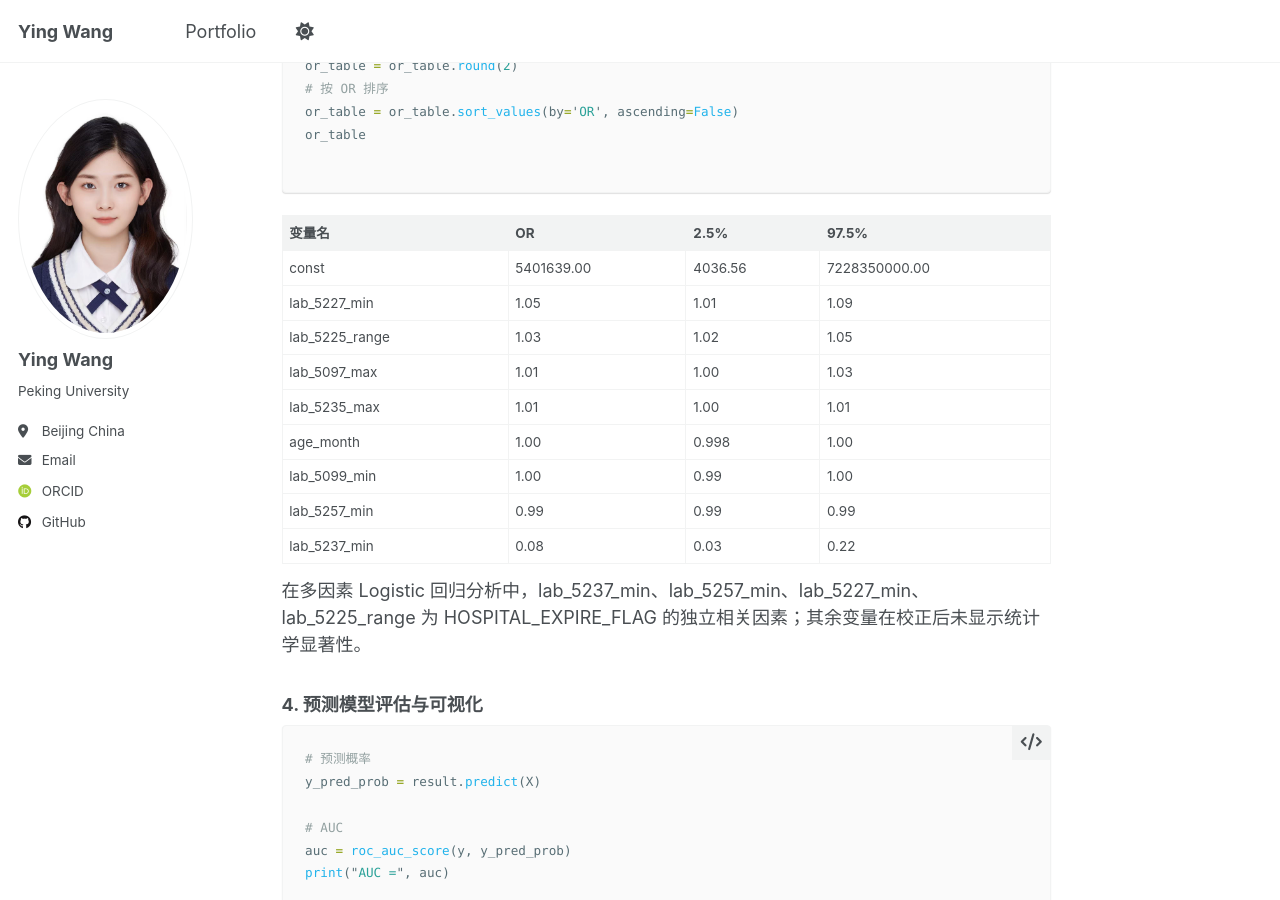
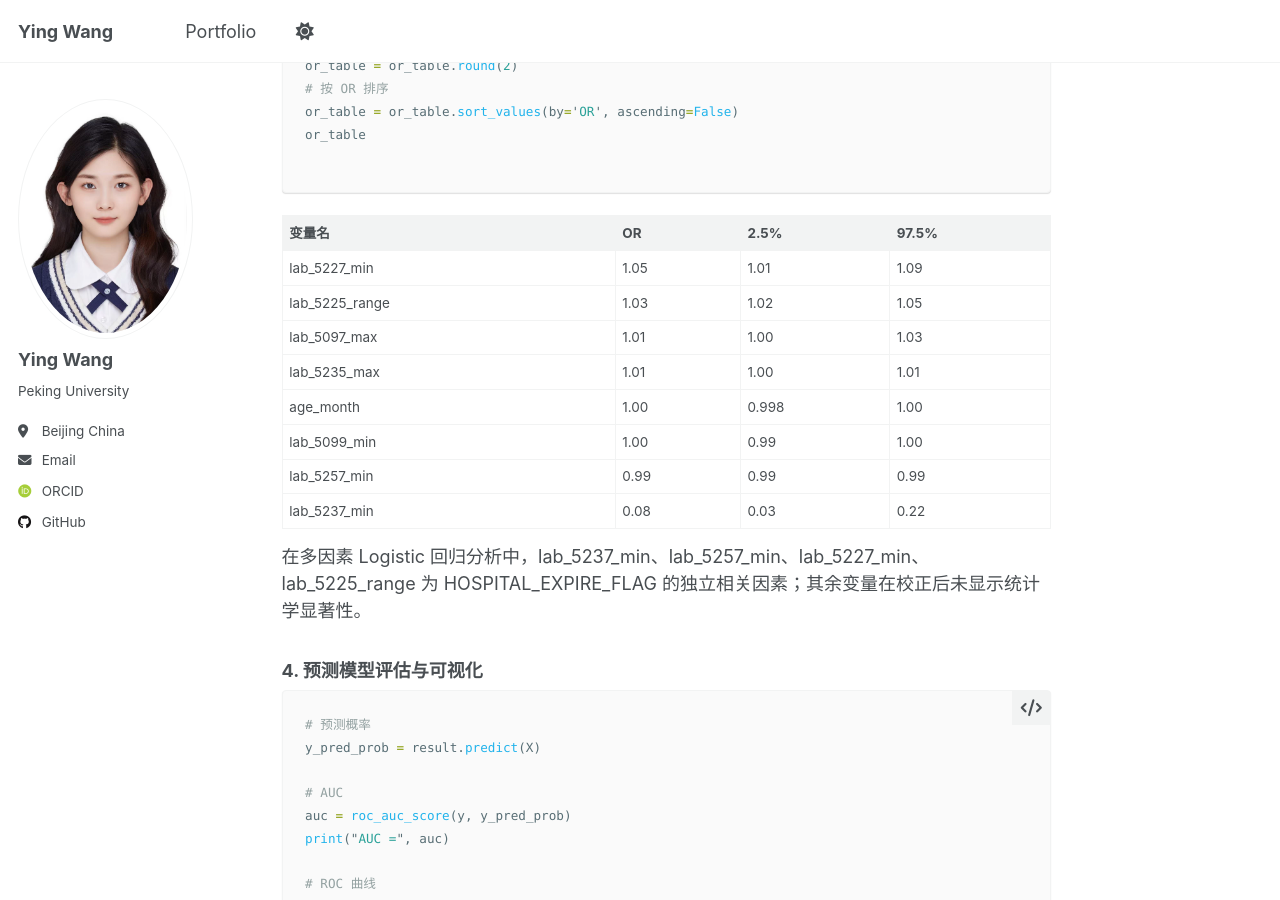
Before and after one commit to wangying1278/wangying1278.github.io, a Jekyll site: the page built from _portfolio/portfolio3.md, in a window 1280 px wide and 900 px high, scrolled down 4699 px. Built offline with Jekyll 4.4.1, drawn with Linux system fonts in a browser that asks for light colours; some web fonts are replaced; a script that is not in the unit is left out.

Commit message:
Remove const row from portfolio3.md table

```diff
--- a/_portfolio/portfolio3.md
+++ b/_portfolio/portfolio3.md
@@ -150,7 +150,6 @@ or_table
 
 | 变量名         | OR    | 2.5%   | 97.5%   |
 |----------------|-------|--------|---------|
-| const          | 5401639.00 | 4036.56 | 7228350000.00 |
 | lab_5227_min   | 1.05  | 1.01   | 1.09    |
 | lab_5225_range | 1.03  | 1.02   | 1.05    |
 | lab_5097_max   | 1.01  | 1.00   | 1.03    |
```
